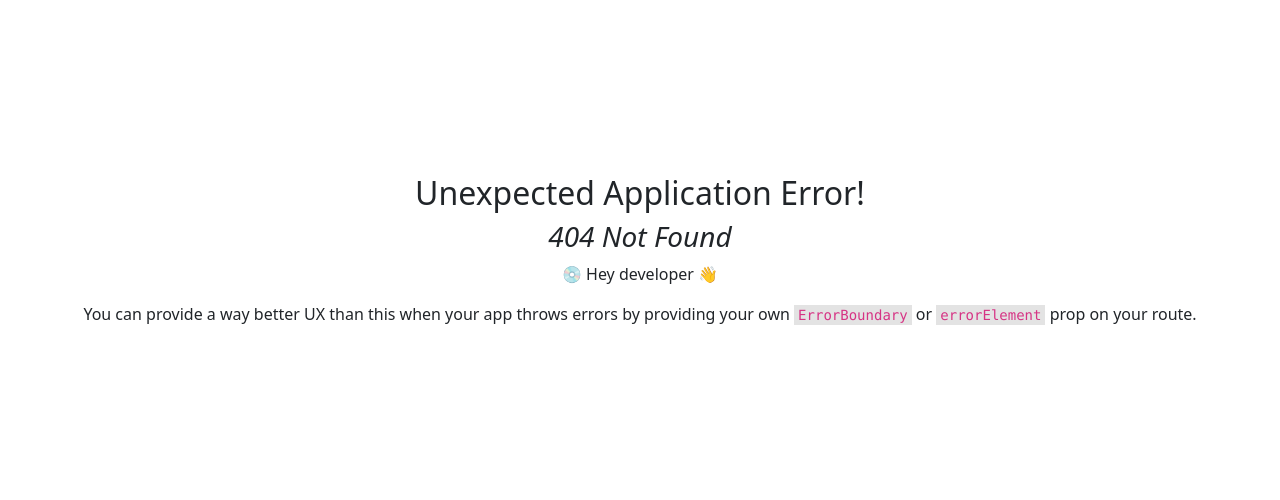
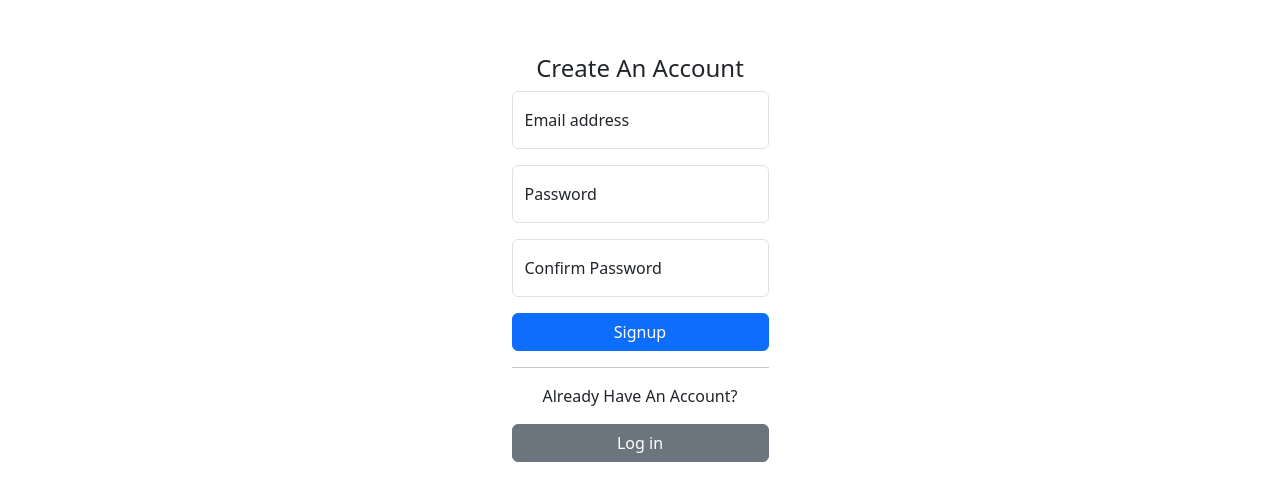
Before and after one commit to dchen046/waitq, a React (Vite) app in the folder app/: page /signup in a window 1280 px wide. Before the commit this address had no page. Shown: the part 142-642 px from the top of the page. Built offline with nearby package versions, Linux system fonts and the light colour scheme.

Commit message:
finished signup layout

```diff
--- a/app/src/components/Login.jsx
+++ b/app/src/components/LoginPage.jsx
@@ -2,10 +2,10 @@ import Form from 'react-bootstrap/Form';
 import FloatingLabel from 'react-bootstrap/FloatingLabel';
 import Button from 'react-bootstrap/Button';
 
-const Login = () => {
+const LoginPage = () => {
     return (
         <div>
-            <p>Please Log In</p>
+            <h4>Please Log In</h4>
             <LoginForm />
         </div>
 
@@ -43,4 +43,4 @@ const LoginForm = () => {
     );
 }
 
-export default Login;
+export default LoginPage;
--- /dev/null
+++ b/app/src/components/SignupPage.jsx
@@ -0,0 +1,54 @@
+import Form from 'react-bootstrap/Form';
+import FloatingLabel from 'react-bootstrap/FloatingLabel';
+import Button from 'react-bootstrap/Button';
+
+const SignupPage = () => {
+    return (
+        <div>
+            <h4>Create An Account</h4>
+            <SignupForm />
+        </div>
+
+    );
+}
+
+const SignupForm = () => {
+    return (
+        <div className=''>
+            <Form action='' method='POST'>
+                <FloatingLabel
+                    controlId="email"
+                    label="Email address"
+                    className="mb-3"
+                >
+                    <Form.Control type="email" placeholder="name@example.com" autoComplete='off' />
+                </FloatingLabel>
+
+                <FloatingLabel
+                    controlId="password"
+                    label="Password"
+                    className="mb-3"
+                >
+                    <Form.Control type="password" placeholder="password" />
+                </FloatingLabel>
+
+                <FloatingLabel
+                    controlId="password"
+                    label="Confirm Password"
+                    className="mb-3"
+                >
+                    <Form.Control type="password" placeholder="password" />
+                </FloatingLabel>
+
+                <Button as="input" type="submit" value="Signup" className='w-100' />
+            </Form>
+            <hr></hr>
+            <div>
+                <p> Already Have An Account?</p>
+                <Button variant='secondary' href='/' className='w-100'>Log in</Button>
+            </div>
+        </div>
+    );
+}
+
+export default SignupPage;
```
Also changed, not shown: app/src/main.jsx (+5 -4 lines).
